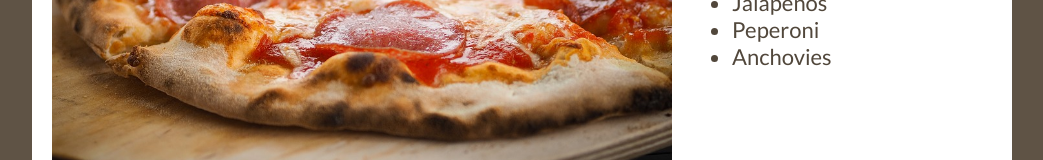
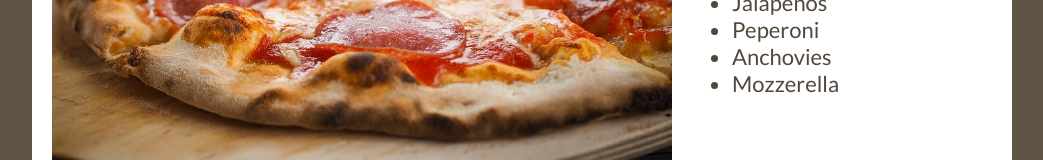
Before and after one commit to Metatronius/pizza, a plain HTML site: page index.html in a window 1280 px wide. Shown: the part 280-440 px from the top of the page, without its empty margins (118-1161 px from the left). Drawn offline with Linux system fonts and the light colour scheme; a web font is replaced by a local one.

Commit message:
cheese
added cheese

```diff
--- a/index.html
+++ b/index.html
@@ -23,6 +23,7 @@
       <li>Jalapenos</li>
       <li>Peperoni</li>
       <li>Anchovies</li>
+      <li>Mozzerella</li>
     </ul>
   </div>
 </div>
```
